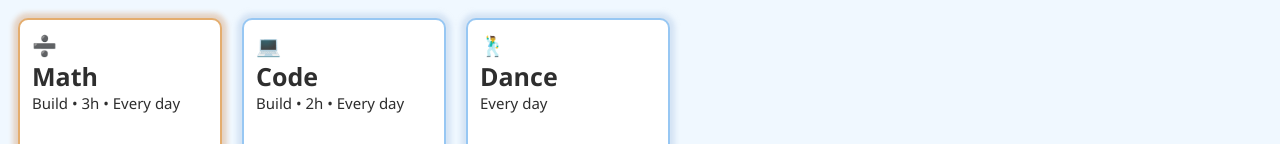
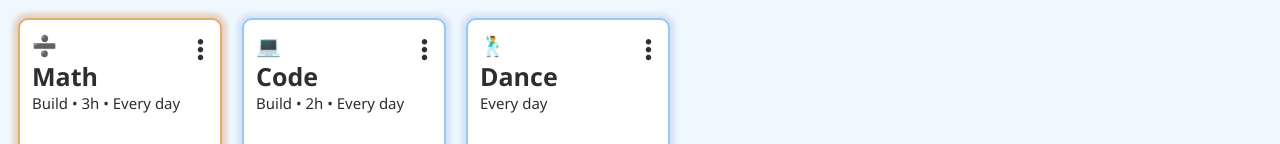
Before and after one commit to eti-iniER/webtasks, a React (Vite) app: page / in a window 1280 px wide. Shown: the top 144 px of the page. Built offline with nearby package versions, Linux system fonts and the light colour scheme.

Commit message:
Added task menu button

```diff
--- a/src/components/TaskItem.css
+++ b/src/components/TaskItem.css
@@ -96,3 +96,18 @@
 .task-item__progress-bar-bar.active {
     background-color: white;
 }
+
+.task-item__menu {
+    background-color: transparent;
+    border: 0px;
+    font-size: 25px;
+    position: absolute;
+    right: 10px;
+    top: 15px;
+    color: #2e2e2e;
+}
+
+.task-item.active .task-item__menu {
+    transition-duration: 0.5s;
+    display: none;
+}
--- a/src/components/TaskItem.jsx
+++ b/src/components/TaskItem.jsx
@@ -35,6 +35,7 @@ const TaskItem = (props) => {
             <div className="task-item__details">
                 <div className="task-item__emoji">{props.data.emoji}</div>
                 <h1 className="task-item__name">{props.data.name}</h1>
+                <button className="task-item__menu"><span className="fa-solid fa-ellipsis-vertical"></span></button>
                 <p className="task-item__description">{props.data.description}</p>
             </div>
             <div className="task-item__action">
--- a/src/components/UI/TaskGrid.css
+++ b/src/components/UI/TaskGrid.css
@@ -1,4 +1,5 @@
 .task-grid {
     display: flex;
     flex-direction: row;
+    width: 60%;
 }
```
